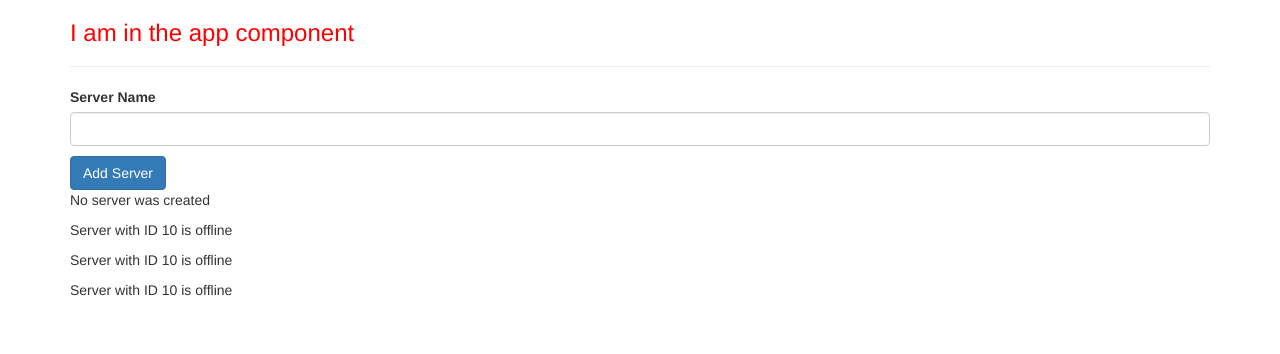
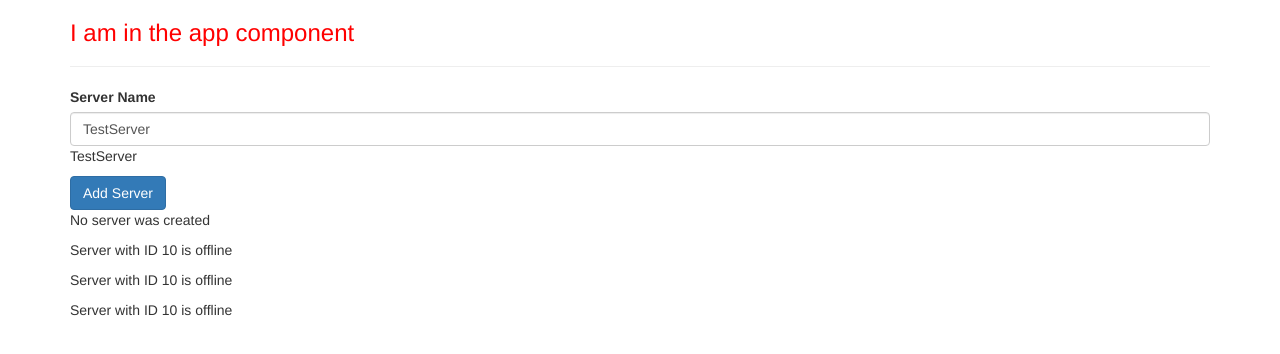
Before and after one commit to MerelOhler/my-first-angular-app, an Angular app: page / in a window 1280 px wide. Shown: the top 354 px of the page. Built offline with nearby package versions, Linux system fonts and the light colour scheme.

Commit message:
two way binding

```diff
--- a/src/app/app.module.ts
+++ b/src/app/app.module.ts
@@ -14,6 +14,7 @@
    ],
   imports: [
     BrowserModule,
+    FormsModule,
   ],
   providers: [],
   bootstrap: [AppComponent]
--- a/src/app/servers/servers.component.html
+++ b/src/app/servers/servers.component.html
@@ -1,7 +1,11 @@
 <label>Server Name</label>
-<input type="text"
+<!-- <input type="text"
   class="form-control"
-  (input)="OnUpdateServerName($event)">
+  (input)="OnUpdateServerName($event)"> -->
+<input
+  type="text"
+  class="form-control"
+  [(ngModel)]="serverName">
 <p>{{serverName}}</p>
 <button class="btn btn-primary" [disabled]="!allowNewServer" (click)="OnCreateServer()">Add Server</button>
 <p>{{serverCreationStatus}}</p>
--- a/src/app/servers/servers.component.ts
+++ b/src/app/servers/servers.component.ts
@@ -11,7 +11,7 @@
 export class ServersComponent implements OnInit {
   allowNewServer = false;
   serverCreationStatus = 'No server was created';
-  serverName = '';
+  serverName = 'TestServer';
 
   constructor(){
     setTimeout(() => {this.allowNewServer = true;},2000);
```
